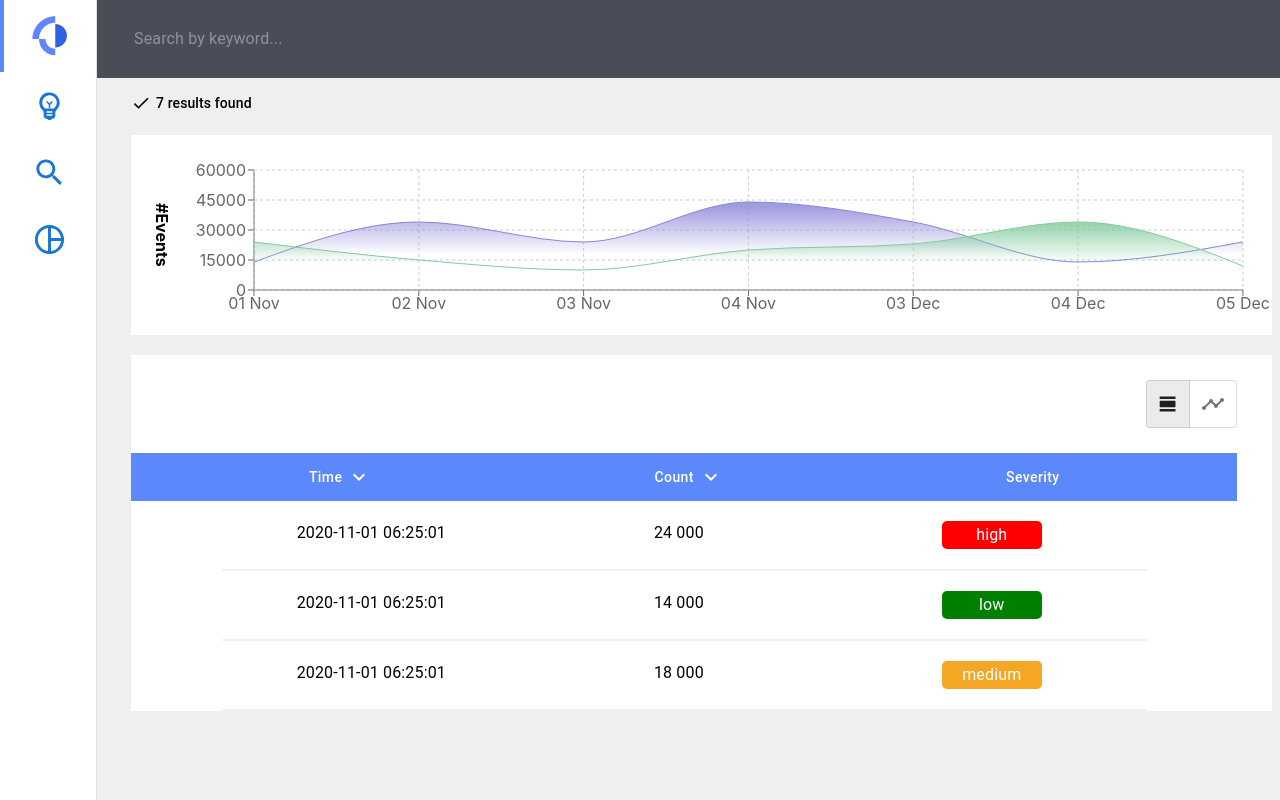
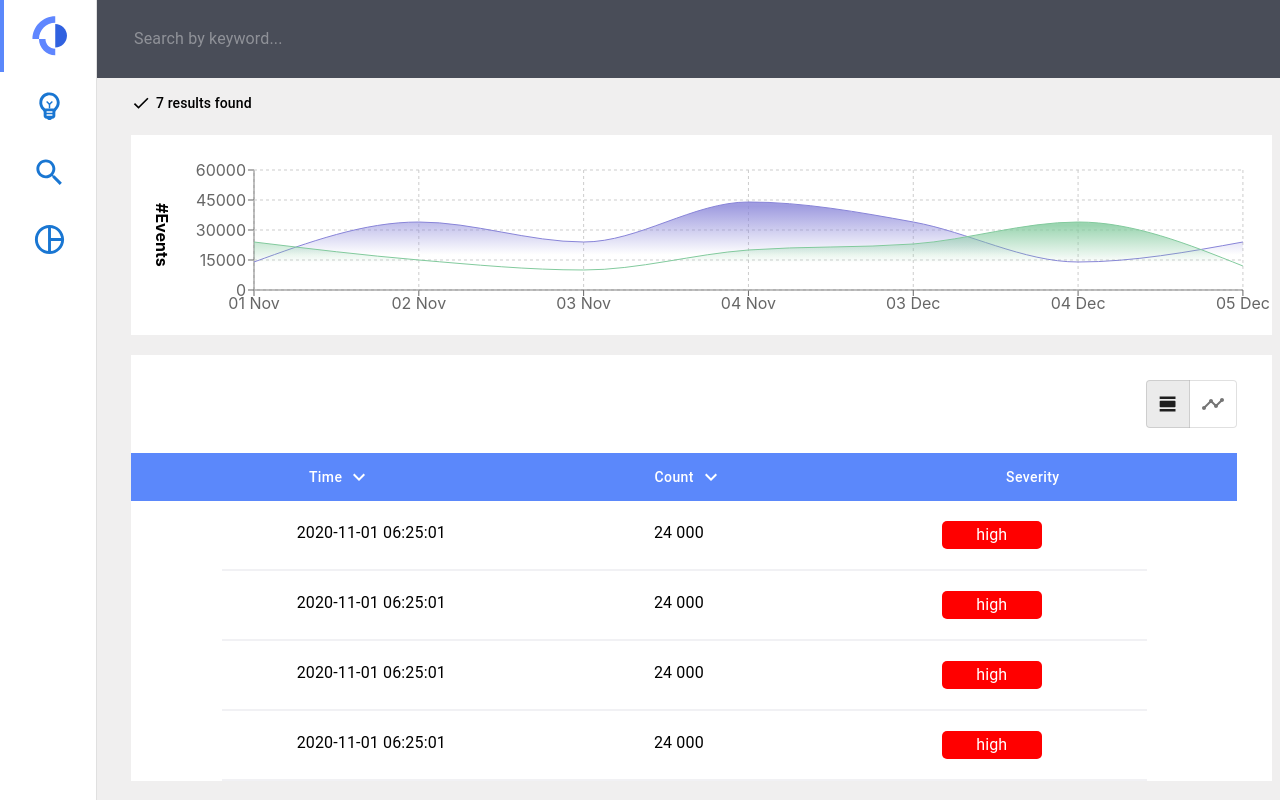
Before and after one commit to ibotchori/logmind, a React (Create React App) app: page / in a window 1280 px wide. Built offline with nearby package versions, Linux system fonts and the light colour scheme.

Commit message:
Arrange table components

```diff
--- a/src/components/Layout.js
+++ b/src/components/Layout.js
@@ -1,7 +1,7 @@
 import React from "react";
 import SideBar from "./SideBar/SideBar";
 import { makeStyles } from "@mui/styles";
-import { display } from "@mui/system";
+
 
 const useStyles = makeStyles({
   root: {
--- a/src/components/MainContent/MainContent.js
+++ b/src/components/MainContent/MainContent.js
@@ -4,10 +4,8 @@ import TimelineIcon from "@mui/icons-material/Timeline";
 import ToggleButton from "@mui/material/ToggleButton";
 import ToggleButtonGroup from "@mui/material/ToggleButtonGroup";
 import ViewDayIcon from "@mui/icons-material/ViewDay";
-import Button from "@mui/material/Button";
 import { Box } from "@mui/system";
-import { Typography } from "@mui/material";
-import KeyboardArrowDownIcon from "@mui/icons-material/KeyboardArrowDown";
+import TableItemsList from "./Table/TableItemsList";
 
 const MainContent = () => {
   /* Toggle icons */
@@ -30,30 +28,6 @@ const MainContent = () => {
       justifyContent: "flex-end",
       padding: "25px 35px",
     },
-    buttonBox: {
-      backgroundColor: "#5B88FB",
-      display: "flex",
-      justifyContent: "center",
-      marginRight: "35px",
-    },
-    buttonBoxChild: {
-      display: "flex",
-      justifyContent: "space-between",
-      width: "70%",
-    },
-    table: {
-      backgroundColor: "white",
-      display: "flex",
-      justifyContent: "center",
-      marginRight: "35px",
-    },
-    tableItem: {
-      display: "flex",
-      justifyContent: "space-between",
-      width: "80%",
-      borderBottom: "2px solid #F1F1F4",
-      padding: "20px",
-    },
   });
   const classes = useStyles();
 
@@ -74,124 +48,7 @@ const MainContent = () => {
           </ToggleButton>
         </ToggleButtonGroup>
       </Box>
-      <Box className={classes.buttonBox}>
-        <Box className={classes.buttonBoxChild}>
-          <Button
-            variant="text"
-            style={{ textTransform: "none", color: "white", padding: "12px" }}
-          >
-            Time
-            <KeyboardArrowDownIcon style={{ paddingLeft: "5px" }} />
-          </Button>
-          <Button
-            variant="text"
-            style={{ textTransform: "none", color: "white", padding: "12px" }}
-          >
-            Count
-            <KeyboardArrowDownIcon style={{ paddingLeft: "5px" }} />
-          </Button>
-          <Button
-            variant="disabled"
-            style={{ textTransform: "none", color: "white", padding: "12px" }}
-          >
-            Severity
-          </Button>
-        </Box>
-      </Box>
-
-      <Box className={classes.table}>
-        <Box className={classes.tableItem}>
-          <Typography
-            style={{
-              marginLeft: "55px",
-            }}
-          >
-            2020-11-01 06:25:01
-          </Typography>
-          <Typography
-            style={{
-              marginRight: "30px",
-            }}
-          >
-            24 000
-          </Typography>
-          <Typography
-            style={{
-              width: "60px",
-              textAlign: "center",
-              backgroundColor: "red",
-              padding: "2px 20px",
-              borderRadius: "5px",
-              color: "white",
-              marginRight: "85px",
-            }}
-          >
-            high
-          </Typography>
-        </Box>
-      </Box>
-      <Box className={classes.table}>
-        <Box className={classes.tableItem}>
-          <Typography
-            style={{
-              marginLeft: "55px",
-            }}
-          >
-            2020-11-01 06:25:01
-          </Typography>
-          <Typography
-            style={{
-              marginRight: "30px",
-            }}
-          >
-            14 000
-          </Typography>
-          <Typography
-            style={{
-              width: "60px",
-              textAlign: "center",
-              backgroundColor: "green",
-              padding: "2px 20px",
-              borderRadius: "5px",
-              color: "white",
-              marginRight: "85px",
-            }}
-          >
-            low
-          </Typography>
-        </Box>
-      </Box>
-      <Box className={classes.table}>
-        <Box className={classes.tableItem}>
-          <Typography
-            style={{
-              marginLeft: "55px",
-            }}
-          >
-            2020-11-01 06:25:01
-          </Typography>
-          <Typography
-            style={{
-              marginRight: "30px",
-            }}
-          >
-            18 000
-          </Typography>
-          <Typography
-            style={{
-              width: "60px",
-              textAlign: "center",
-              backgroundColor: "#F5A623",
-              padding: "2px 20px",
-              borderRadius: "5px",
-              color: "white",
-              marginRight: "85px",
-            }}
-          >
-            medium
-          </Typography>
-        </Box>
-      </Box>
+     <TableItemsList/>
     </Box>
   );
 };
--- /dev/null
+++ b/src/components/MainContent/Table/TableItem.js
@@ -0,0 +1,73 @@
+import React from 'react'
+import { makeStyles } from "@mui/styles";
+import { Box } from "@mui/system";
+import { Typography } from "@mui/material";
+
+const TableItem = () => {
+
+      /* Custom Styles */
+  const useStyles = makeStyles({
+    buttonBox: {
+      backgroundColor: "#5B88FB",
+      display: "flex",
+      justifyContent: "center",
+      marginRight: "35px",
+    },
+    buttonBoxChild: {
+      display: "flex",
+      justifyContent: "space-between",
+      width: "70%",
+    },
+    table: {
+      backgroundColor: "white",
+      display: "flex",
+      justifyContent: "center",
+      marginRight: "35px",
+    },
+    tableItem: {
+      display: "flex",
+      justifyContent: "space-between",
+      width: "80%",
+      borderBottom: "2px solid #F1F1F4",
+      padding: "20px",
+    },
+  });
+  const classes = useStyles();
+
+
+    return (
+        <Box className={classes.table}>
+        <Box className={classes.tableItem}>
+          <Typography
+            style={{
+              marginLeft: "55px",
+            }}
+          >
+            2020-11-01 06:25:01
+          </Typography>
+          <Typography
+            style={{
+              marginRight: "30px",
+            }}
+          >
+            24 000
+          </Typography>
+          <Typography
+            style={{
+              width: "60px",
+              textAlign: "center",
+              backgroundColor: "red",
+              padding: "2px 20px",
+              borderRadius: "5px",
+              color: "white",
+              marginRight: "85px",
+            }}
+          >
+            high
+          </Typography>
+        </Box>
+      </Box>
+    )
+}
+
+export default TableItem
--- /dev/null
+++ b/src/components/MainContent/Table/TableItemsList.js
@@ -0,0 +1,72 @@
+import React from "react";
+import { makeStyles } from "@mui/styles";
+import Button from "@mui/material/Button";
+import { Box } from "@mui/system";
+import KeyboardArrowDownIcon from "@mui/icons-material/KeyboardArrowDown";
+import TableItem from "./TableItem";
+
+const TableItemsList = () => {
+  /* Custom Styles */
+  const useStyles = makeStyles({
+    buttonBox: {
+      backgroundColor: "#5B88FB",
+      display: "flex",
+      justifyContent: "center",
+      marginRight: "35px",
+    },
+    buttonBoxChild: {
+      display: "flex",
+      justifyContent: "space-between",
+      width: "70%",
+    },
+    table: {
+      backgroundColor: "white",
+      display: "flex",
+      justifyContent: "center",
+      marginRight: "35px",
+    },
+    tableItem: {
+      display: "flex",
+      justifyContent: "space-between",
+      width: "80%",
+      borderBottom: "2px solid #F1F1F4",
+      padding: "20px",
+    },
+  });
+  const classes = useStyles();
+  return (
+    <div>
+      <Box className={classes.buttonBox}>
+        <Box className={classes.buttonBoxChild}>
+          <Button
+            variant="text"
+            style={{ textTransform: "none", color: "white", padding: "12px" }}
+          >
+            Time
+            <KeyboardArrowDownIcon style={{ paddingLeft: "5px" }} />
+          </Button>
+          <Button
+            variant="text"
+            style={{ textTransform: "none", color: "white", padding: "12px" }}
+          >
+            Count
+            <KeyboardArrowDownIcon style={{ paddingLeft: "5px" }} />
+          </Button>
+          <Button
+            variant="disabled"
+            style={{ textTransform: "none", color: "white", padding: "12px" }}
+          >
+            Severity
+          </Button>
+        </Box>
+      </Box>
+
+      <TableItem />
+      <TableItem />
+      <TableItem />
+      <TableItem />
+    </div>
+  );
+};
+
+export default TableItemsList;
--- a/src/components/Search/Search.js
+++ b/src/components/Search/Search.js
@@ -1,4 +1,4 @@
-import React, { useEffect, useState } from "react";
+import React from "react";
 import Box from "@mui/material/Box";
 import Input from "@mui/material/Input";
 import { Typography } from "@mui/material";
--- a/src/components/SideBar/SideBar.js
+++ b/src/components/SideBar/SideBar.js
@@ -1,5 +1,5 @@
 import React from "react";
-import { Drawer, Typography } from "@mui/material";
+import { Drawer } from "@mui/material";
 import { makeStyles } from "@mui/styles";
 import SearchIcon from "@mui/icons-material/Search";
 import EmojiObjectsOutlinedIcon from "@mui/icons-material/EmojiObjectsOutlined";
```
